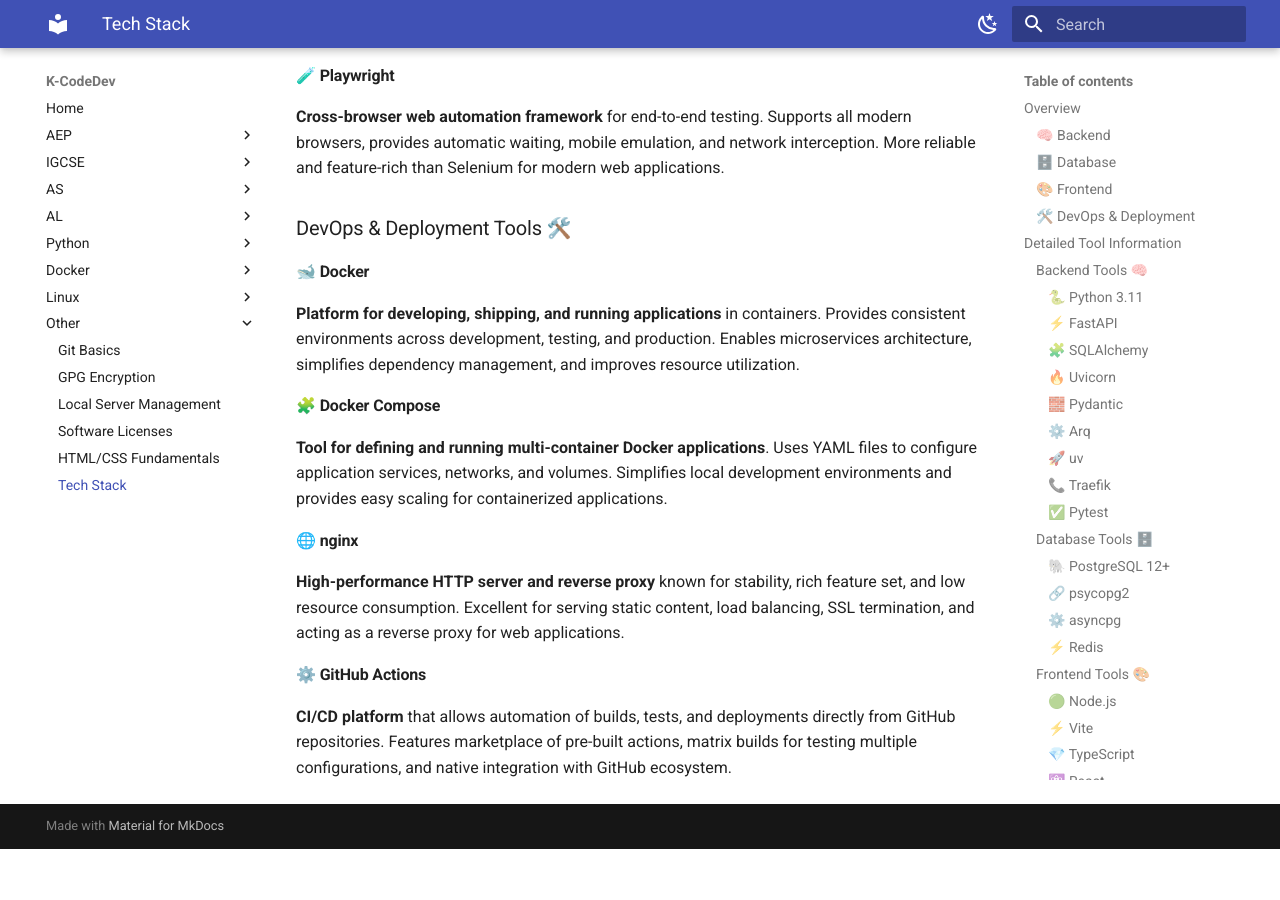
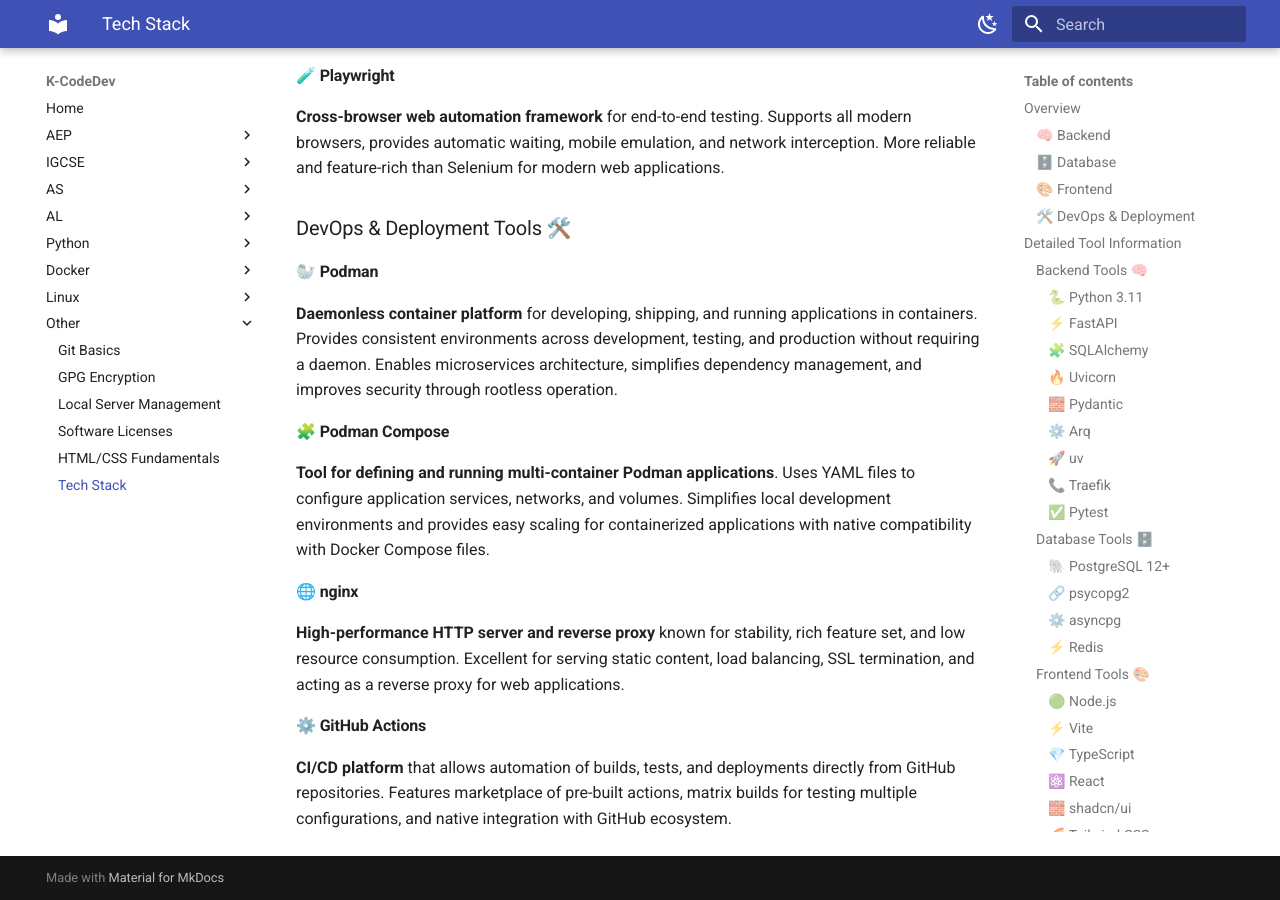
Before and after one commit to kcodedev/mkdocs, an MkDocs documentation site: the page built from docs/other/tech-stack.md, in a window 1280 px wide and 900 px high, scrolled down 4190 px. Built offline with MkDocs 1.6.1 and Material for MkDocs 9.7.7, drawn with Linux system fonts in a browser that asks for light colours; before the commit the page ends 5039 px from its top, so only the background shows below that; some of the changed text lies outside the part shown.

Commit message:
replace Docker with Podman for containerization and update related descriptions

```diff
--- a/docs/other/tech-stack.md
+++ b/docs/other/tech-stack.md
@@ -29,8 +29,8 @@
 - 🧪 Playwright — End-to-End testing.
 
 ### 🛠️ DevOps & Deployment
-- 🐋 Docker — Containerization for consistent environments.
-- 🧩 Docker Compose — Simplified multi-container orchestration.
+- 🦭 Podman — Daemonless containerization for consistent environments.
+- 🧩 Podman Compose — Simplified multi-container orchestration.
 - 🌐 nginx — Production-grade web server and reverse proxy.
 - ⚙️ GitHub Actions — CI/CD pipelines for automated testing, builds, and deployment.
 
@@ -104,11 +104,11 @@
 
 ### DevOps & Deployment Tools 🛠️
 
-#### 🐋 Docker
-**Platform for developing, shipping, and running applications** in containers. Provides consistent environments across development, testing, and production. Enables microservices architecture, simplifies dependency management, and improves resource utilization.
+#### 🦭 Podman
+**Daemonless container platform** for developing, shipping, and running applications in containers. Provides consistent environments across development, testing, and production without requiring a daemon. Enables microservices architecture, simplifies dependency management, and improves security through rootless operation.
 
-#### 🧩 Docker Compose
-**Tool for defining and running multi-container Docker applications**. Uses YAML files to configure application services, networks, and volumes. Simplifies local development environments and provides easy scaling for containerized applications.
+#### 🧩 Podman Compose
+**Tool for defining and running multi-container Podman applications**. Uses YAML files to configure application services, networks, and volumes. Simplifies local development environments and provides easy scaling for containerized applications with native compatibility with Docker Compose files.
 
 #### 🌐 nginx
 **High-performance HTTP server and reverse proxy** known for stability, rich feature set, and low resource consumption. Excellent for serving static content, load balancing, SSL termination, and acting as a reverse proxy for web applications.
```
